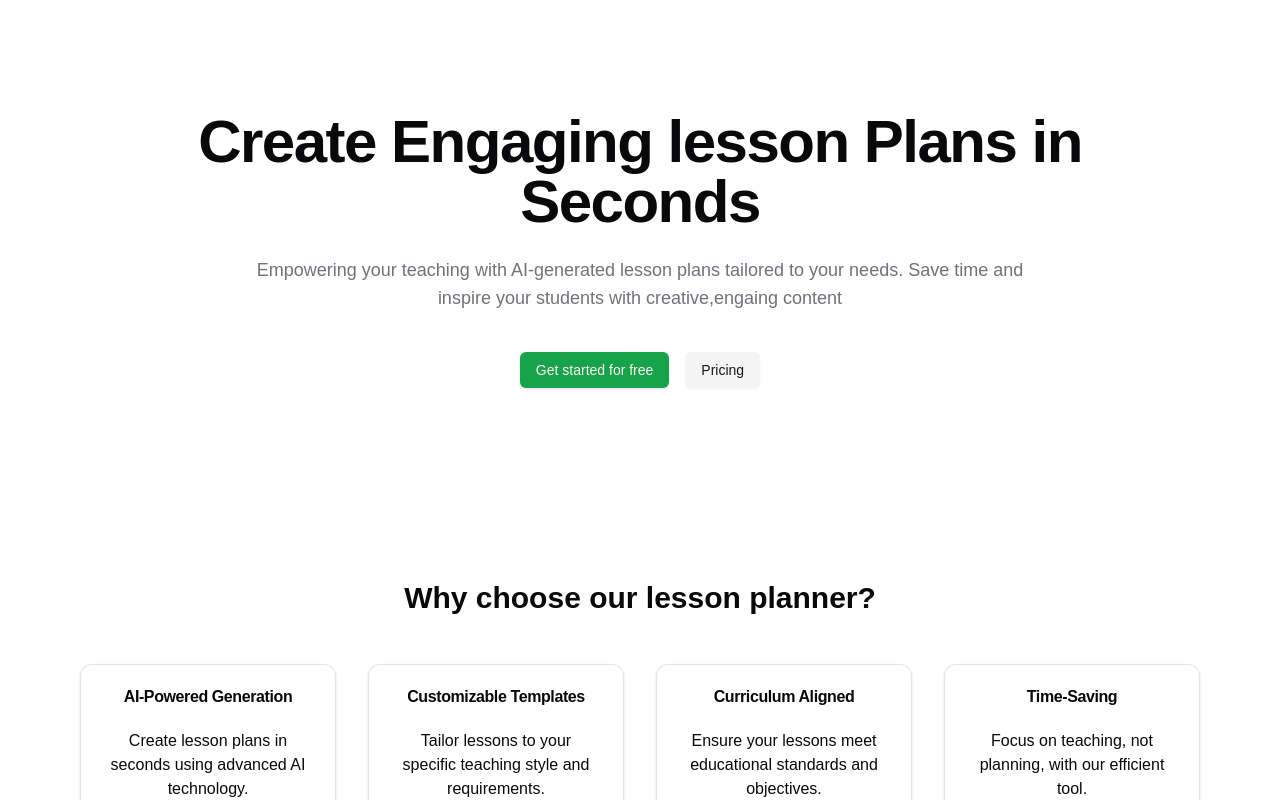
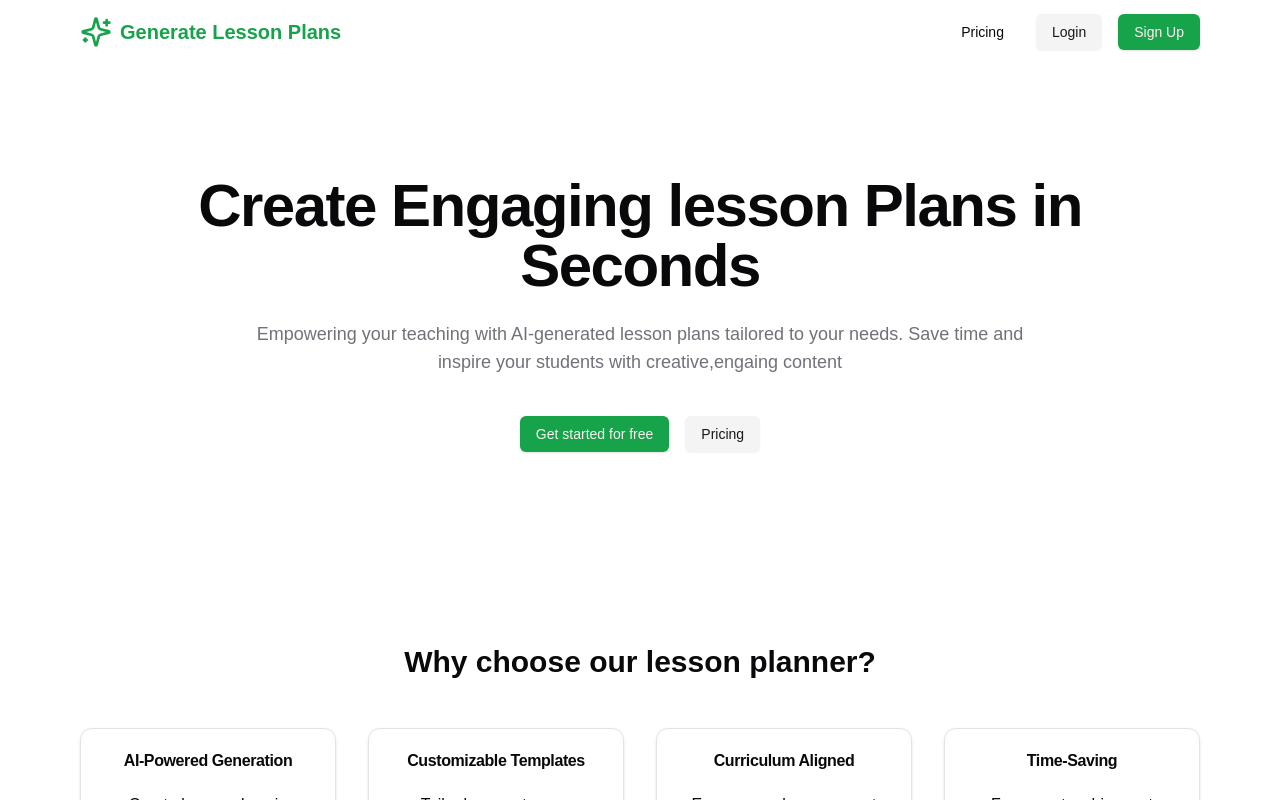
Before and after one commit to Ayeshan-Oshitha/Tutorial-Project--Lesson-Plan-Generator, a Next.js app in the folder lesson-plan-app/: page / in a window 1280 px wide. Shown: the top 800 px of the page. Built offline with nearby package versions, Linux system fonts and the light colour scheme.

Commit message:
6. Created Navbar Section ( 47 : 18)

```diff
--- a/lesson-plan-app/app/layout.tsx
+++ b/lesson-plan-app/app/layout.tsx
@@ -1,6 +1,7 @@
 import type { Metadata } from "next";
 import localFont from "next/font/local";
 import "./globals.css";
+import Navbar from "@/components/common/Navbar";
 
 const geistSans = localFont({
   src: "./fonts/GeistVF.woff",
@@ -28,6 +29,7 @@ export default function RootLayout({
       <body
         className={`${geistSans.variable} ${geistMono.variable} antialiased`}
       >
+        <Navbar />
         {children}
       </body>
     </html>
--- a/lesson-plan-app/app/page.tsx
+++ b/lesson-plan-app/app/page.tsx
@@ -1,13 +1,7 @@
 import MaxWidthWrapper from "@/components/common/MaxWidthWrapper";
 import PricingSection from "@/components/common/PricingSection";
 import { Button, buttonVariants } from "@/components/ui/button";
-import {
-  Card,
-  CardContent,
-  CardDescription,
-  CardHeader,
-  CardTitle,
-} from "@/components/ui/card";
+import { Card, CardContent, CardDescription, CardHeader, CardTitle } from "@/components/ui/card";
 import { features, testimonials } from "@/constants";
 import Link from "next/link";
 
@@ -32,14 +26,19 @@ function HeroSection() {
         Create Engaging lesson Plans in Seconds
       </h1>
       <p className="mt-6 text-lg text-muted-foreground max-w-3xl mx-auto">
-        Empowering your teaching with AI-generated lesson plans tailored to your
-        needs. Save time and inspire your students with creative,engaing content
+        Empowering your teaching with AI-generated lesson plans tailored to your needs. Save time and inspire your
+        students with creative,engaing content
       </p>
       <div className="mt-10 flex flex-col sm:flex-row gap-4 justify-center">
         <Link href="/" className={buttonVariants()}>
           Get started for free
         </Link>
-        <Link href="/pricing" className={buttonVariants({variant: "secondary"})}>
+        <Link
+          href="/pricing"
+          className={buttonVariants({
+            variant: "secondary",
+          })}
+        >
           Pricing
         </Link>
       </div>
@@ -47,15 +46,12 @@ function HeroSection() {
   );
 }
 
-
 function FeatureSection() {
-  return(
+  return (
     <div className="py-20">
-    <h2 className="text-3xl font-bold text-center mb-12">
-      Why choose our lesson planner?
-    </h2>
+      <h2 className="text-3xl font-bold text-center mb-12">Why choose our lesson planner?</h2>
       <div className="grid grid-cols-1 md:grid-cols-2 lg:grid-cols-4 gap-8">
-      {features.map((feature,index) => (
+        {features.map((feature, index) => (
           <Card key={index} className="text-center">
             <CardHeader>
               <CardTitle>{feature.title}</CardTitle>
@@ -67,16 +63,13 @@ function FeatureSection() {
         ))}
       </div>
     </div>
-  )
+  );
 }
-
 
 function TestimonailSection() {
   return (
     <div className="py-20">
-      <h2 className="text-3xl font-bold text-center mb-12">
-        What are educators saying?
-      </h2>
+      <h2 className="text-3xl font-bold text-center mb-12">What are educators saying?</h2>
       <div className="grid grid-cols-1 md:grid-cols-3  gap-8 mx-auto">
         {testimonials.map((testimonail, index) => (
           <Card key={index}>
@@ -91,21 +84,19 @@ function TestimonailSection() {
         ))}
       </div>
     </div>
-  )
+  );
 }
 
 function CTASection() {
   return (
     <div className="py-20 text-center">
-      <h2 className="text-3xl font-bold mb-6">
-        Ready to transform your lesson planning ?
-      </h2>
+      <h2 className="text-3xl font-bold mb-6">Ready to transform your lesson planning ?</h2>
       <p className="text-xl text-muted-foreground mb-10 max-w-2xl mx-auto">
         Join hundreds of teachers who are already saving time when creating lesson palns with us.
       </p>
-      <Link href="/pricing"
-      className={buttonVariants()}>
-      Start Creating Lessons now</Link>
+      <Link href="/pricing" className={buttonVariants()}>
+        Start Creating Lessons now
+      </Link>
     </div>
-  )
+  );
 }
--- /dev/null
+++ b/lesson-plan-app/components/common/MobileMenu.tsx
@@ -0,0 +1,53 @@
+"use client";
+import React from "react";
+import { useState } from "react";
+import { buttonVariants } from "../ui/button";
+import { Menu } from "lucide-react";
+import Link from "next/link";
+
+interface Props {
+  user: boolean;
+}
+
+const MobileMenu: React.FC<Props> = ({ user }: Props) => {
+  const [isMenuOpen, setIsMenuOpen] = useState(false);
+
+  return (
+    <div className="md:hidden">
+      <Menu onClick={() => setIsMenuOpen(!isMenuOpen)} />
+      {isMenuOpen && (
+        <nav className="absolute left-0 right-0 top-16 border-b border-gray-200 shadow-lg bg-white">
+          <div className="flex flex-col p-4 space-y-2">
+            <Link href="/pricing" className={buttonVariants({ variant: "ghost" })}>
+              Pricing
+            </Link>
+            {!user ? (
+              <>
+                <Link href="/login" className={buttonVariants({ variant: "secondary" })}>
+                  Login
+                </Link>
+                <Link href="/register" className={buttonVariants()}>
+                  Sign Up
+                </Link>
+              </>
+            ) : (
+              <div className="flex items-center gap-2">
+                <Link href="/dashboard" className={buttonVariants({ variant: "secondary" })}>
+                  Dashboard
+                </Link>
+                <Link className={buttonVariants()} href="/create">
+                  Create
+                </Link>
+                <Link href="/signout" className={buttonVariants({ variant: "ghost" })}>
+                  Signout
+                </Link>
+              </div>
+            )}
+          </div>
+        </nav>
+      )}
+    </div>
+  );
+};
+
+export default MobileMenu;
--- /dev/null
+++ b/lesson-plan-app/components/common/Navbar.tsx
@@ -0,0 +1,55 @@
+import React from "react";
+import MaxWidthWrapper from "./MaxWidthWrapper";
+import { Sparkles } from "lucide-react";
+import Link from "next/link";
+import { buttonVariants } from "../ui/button";
+import MobileMenu from "./MobileMenu";
+
+type Props = {};
+
+const Navbar = (props: Props) => {
+  const user = false;
+
+  return (
+    <header>
+      <MaxWidthWrapper>
+        <div className="flex justify-between items-center h-16">
+          <Link href="/" className="flex items-center space-x-2">
+            <Sparkles className="w-8 h-8 text-primary" />
+            <span className="text-xl font-bold text-primary">Generate Lesson Plans</span>
+          </Link>
+          <MobileMenu user={user} />
+          <nav className="hidden md:flex items-center space-x-4">
+            <Link href="/pricing" className={buttonVariants({ variant: "ghost" })}>
+              Pricing
+            </Link>
+            {!user ? (
+              <>
+                <Link href="/login" className={buttonVariants({ variant: "secondary" })}>
+                  Login
+                </Link>
+                <Link href="/register" className={buttonVariants()}>
+                  Sign Up
+                </Link>
+              </>
+            ) : (
+              <div className="flex items-center gap-2">
+                <Link href="/dashboard" className={buttonVariants({ variant: "secondary" })}>
+                  Dashboard
+                </Link>
+                <Link className={buttonVariants()} href="/create">
+                  Create
+                </Link>
+                <Link href="/signout" className={buttonVariants({ variant: "ghost" })}>
+                  Signout
+                </Link>
+              </div>
+            )}
+          </nav>
+        </div>
+      </MaxWidthWrapper>
+    </header>
+  );
+};
+
+export default Navbar;
```
Also changed, not shown: lesson-plan-app/components/common/MaxWidthWrapper.tsx (+1 -10 lines), lesson-plan-app/components/common/PricingCard.tsx (+2 -12 lines), lesson-plan-app/components/common/PricingSection.tsx (+11 -13 lines), lesson-plan-app/package.json (+18 -0 lines). Lines whose indentation alone changed are shown as unchanged.
